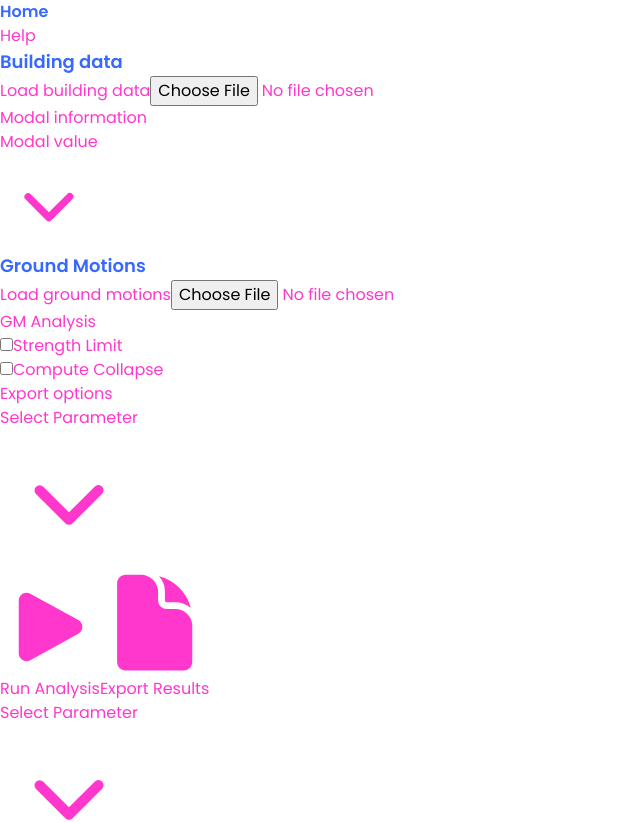
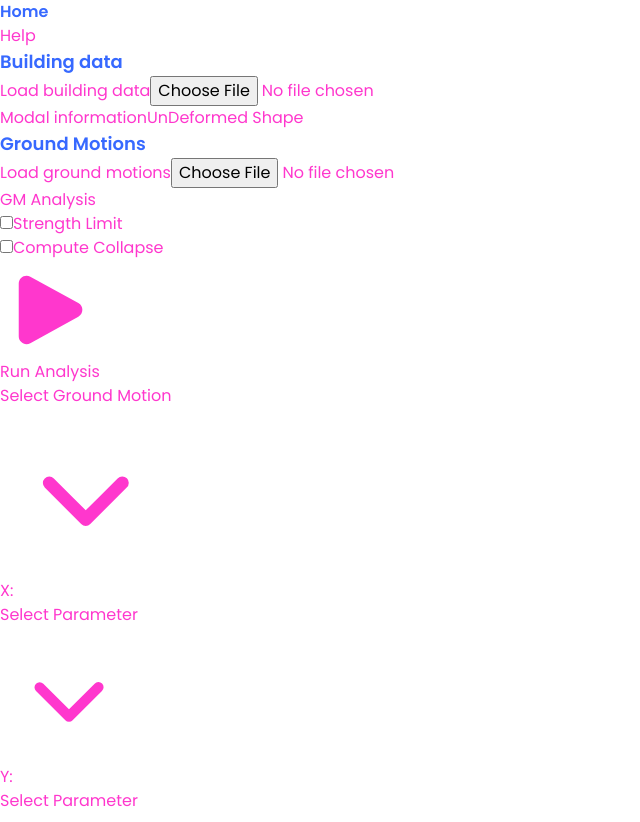
Before and after one commit to AndroBuddy/seismic-demolisher, a Vue app: page / in a window 1280 px wide. Shown: the part 1280-2102 px from the top of the page, without its empty margins (0-640 px from the left). Built offline with nearby package versions, Linux system fonts and the light colour scheme.

Commit message:
Update interaction elements
Signed-off-by: AndroBuddy <anirudhchimpidi8@gmail.com>

```diff
--- a/package.json
+++ b/package.json
@@ -12,6 +12,7 @@
     "@headlessui/vue": "^1.7.12",
     "@heroicons/vue": "^2.0.17",
     "animejs": "^3.2.1",
+    "pinia": "^2.1.4",
     "vue": "^3.2.47",
     "vue-router": "^4.1.6",
     "wrangler": "^2.14.0"
--- a/src/App.vue
+++ b/src/App.vue
@@ -1,25 +1,52 @@
 <script setup>
 import NavBar from "./components/NavBar.vue";
-
 import anime from "animejs/lib/anime.es.js";
 
 document.title = "MDOF Buildings Analyser";
 
 let drawerBool = true;
+
+function calcWidth() {
+	if (window.innerWidth < 640) {
+		return "100%";
+	} else if (window.innerWidth < 768) {
+		return "80%";
+	} else if (window.innerWidth < 1024) {
+		return "60%";
+	} else {
+		return "40%";
+	}
+}
+
 const slideInOut = () => {
 	drawerBool = !drawerBool;
 
 	if (drawerBool) {
-    anime({
+		let t = anime.timeline({
 			targets: "#inputBar",
-      translateX: ["-100%", 0],
-      easing: "easeOutExpo",
+			width: [0, calcWidth()],
+			easing: "easeInOutExpo",
+			duration: 1000
 		});
+		t.add({
+			targets: "#navbody",
+			opacity: [0, 1],
+			duration: 1000,
+			easing: "easeInOutExpo",
+		}, 100);
 	} else {
 		anime({
 			targets: "#inputBar",
-      translateX: [0, "-100%"],
-      easing: "easeOutExpo",
+			width: [calcWidth(), 0],
+			easing: "easeInOutExpo",
+			duration: 1000
+		});
+
+		anime({
+			targets: "#navbody",
+			opacity: [1, 0],
+			duration: 1000,
+			easing: "easeInOutExpo",
 		});
 	}
 };
@@ -32,4 +59,5 @@ const slideInOut = () => {
 	</div>
 </template>
 
-<style scoped></style>
+<style scoped>
+</style>
--- a/src/pages/Home.vue
+++ b/src/pages/Home.vue
@@ -12,6 +12,7 @@ const storyGraph = [{ name: "Story 1" }, { name: "Story 2" }];
 
 let modalVal = "Modal value";
 let exportParam = "Select Parameter";
+let gmAnalysisParam = "Select Ground Motion";
 let storySelector = "All Stories";
 
 let buildingData, groundMotions;
@@ -21,7 +22,7 @@ const compileData = () => {
 	console.log(groundMotions);
 };
 
-const csvInput = (e) => {
+const csvInput = (/** @type {{ target: { files: any; id: any; }; dataTransfer: { files: any; }; }} */ e) => {
 	const csvData = e.target.files || e.dataTransfer.files;
 	if (!csvData) return;
 
@@ -30,7 +31,7 @@ const csvInput = (e) => {
 	console.log(buildingData);
 };
 
-const getData = (file, x) => {
+const getData = (/** @type {any} */ file, /** @type {string} */ x) => {
 	fileReader(file).then((content) => {
 		if (x == "buildingInfo") buildingData = content;
 		else groundMotions = content;
@@ -38,11 +39,11 @@ const getData = (file, x) => {
 	});
 };
 
-const fileReader = (file) => {
+const fileReader = (/** @type {Blob} */ file) => {
 	const reader = new FileReader();
 
 	return new Promise((resolve) => {
-    reader.onload = (e) => resolve(e.target.result);
+		reader.onload = (e) => resolve(e.target?.result);
 		reader.readAsText(file);
 	});
 };
@@ -50,135 +51,76 @@ const fileReader = (file) => {
 
 <template>
 	<div class="wrapper sm:flex gap-8 2xl:px-7 2xl:py-8 bg-[#ECFFFF] h-screen">
-    <div
-      id="inputBar"
-      class="absolute z-10 2xl:static overflow-y-auto h-[calc(100vh-65px)] sm:h-[calc(100vh-73px)] w-full sm:w-auto"
-    >
-      <section
-        class="bg-[#ECFFFF] border-[#EBEBEB] border-r-[1px] 2xl:border-0 p-6 2xl:p-0 flex flex-col gap-8"
-      >
-        <div class="flex flex-col gap-4">
+		<div id="inputBar"
+			class="absolute z-10 2xl:static overflow-y-auto h-[calc(100vh-65px)] sm:h-[calc(100vh-73px)] w-full sm:w-[80%] md:w-[60%] lg:w-[40%] overflow-clip">
+			<section id="navbody" class="bg-[#ECFFFF] border-[#EBEBEB] border-r-[1px] 2xl:border-0 p-6 2xl:p-0 flex flex-col gap-8 h-full">
+				<div class="flex flex-col gap-4 shrink-0">
 					<h1>Building data</h1>
-          <div
-            class="grid grid-rows-2 bg-white rounded-2xl border-[#EBEBEB] border-[1px] px-4 divide-dashed divide-y"
-          >
+					<div class="grid grid-rows-2 bg-white rounded-2xl border-[#EBEBEB] border-[1px] px-4 divide-dashed divide-y">
 						<div class="py-4 grid 2xl:grid-cols-2 items-center gap-4 sm:gap-6">
 							<span>Load building data</span>
-              <input
-                id="buildingInfo"
-                type="file"
-                @change="csvInput"
-                class="w-64 text-sm file:mr-4 file:py-2 file:px-4 file:rounded-full file:border-0 file:text-sm file:font-semibold file:bg-[#ECFFFF] file:text-[#3769FF] hover:file:bg-violet-100"
-              />
+							<input id="buildingInfo" type="file" @change="csvInput"
+								class="w-64 text-sm file:mr-4 file:py-2 file:px-4 file:rounded-full file:border-0 file:text-sm file:font-semibold file:bg-[#ECFFFF] file:text-gray-400 hover:file:bg-gray-100" />
 						</div>
 						<div class="py-4 grid 2xl:grid-cols-2 items-center gap-4 sm:gap-6">
 							<span>Modal information</span>
-              <DropDown :modal-val="modalVal" :item-graph="menuGraph" />
+							<span class="text-sm">UnDeformed Shape</span>
 						</div>
 					</div>
 				</div>
-        <div class="flex flex-col gap-4">
+
+				<div class="flex flex-col gap-4 shrink-0">
 					<h1>Ground Motions</h1>
-          <div
-            class="grid grid-rows-2 bg-white rounded-2xl border-[#EBEBEB] border-[1px] px-4 divide-dashed divide-y"
-          >
+					<div class="grid grid-rows-2 bg-white rounded-2xl border-[#EBEBEB] border-[1px] px-4 divide-dashed divide-y">
 						<div class="py-4 grid 2xl:grid-cols-2 items-center gap-4 sm:gap-6">
 							<span>Load ground motions</span>
-              <input
-                id="groundMotions"
-                type="file"
-                @change="csvInput"
-                class="w-64 text-sm file:mr-4 file:py-2 file:px-4 file:rounded-full file:border-0 file:text-sm file:font-semibold file:bg-[#ECFFFF] file:text-[#3769FF] hover:file:bg-violet-100"
-              />
+							<input id="groundMotions" type="file" @change="csvInput"
+								class="w-64 text-sm file:mr-4 file:py-2 file:px-4 file:rounded-full file:border-0 file:text-sm file:font-semibold file:bg-[#ECFFFF] file:text-gray-400 hover:file:bg-gray-100" />
 						</div>
 
 						<div class="py-4 grid 2xl:grid-cols-2 items-center gap-4 sm:gap-6">
 							<span>GM Analysis</span>
 							<div class="flex flex-col gap-3">
 								<div v-for="option in gmAnalysis" class="flex items-center">
-                  <input
-                    :id="option.id"
-                    :name="option.id"
-                    type="checkbox"
-                    class="h-4 w-4 rounded border-gray-300 text-[#3769FF] focus:ring-[#3769FF]"
-                  />
+									<input :id="option.id" :name="option.id" type="checkbox"
+										class="h-4 w-4 rounded border-gray-300 text-gray-400 focus:ring-[#3769FF]" />
 									<label :for="option.id" class="ml-2 block text-sm">{{
 										option.name
 									}}</label>
 								</div>
 							</div>
 						</div>
-
-            <div class="py-4 grid 2xl:grid-cols-2 items-center gap-4 sm:gap-6">
-              <span>Export options</span>
-              <DropDown :modal-val="exportParam" :item-graph="exportGraph" />
 					</div>
 				</div>
-        </div>
+
 				<div class="flex flex-col gap-4">
-          <button
-            type="submit"
-            @click="compileData"
-            class="group relative flex w-full justify-center rounded-md bg-[#3769FF] px-3 py-2 text-sm font-semibold text-white hover:bg-[#698EFF] focus-visible:outline focus-visible:outline-2 focus-visible:outline-offset-2 focus-visible:outline-[#3769FF]"
-          >
+					<button type="submit" @click="compileData"
+						class="group relative flex w-full justify-center rounded-md bg-[#3769FF] px-3 py-2 text-sm font-semibold text-white hover:bg-[#698EFF] focus-visible:outline focus-visible:outline-2 focus-visible:outline-offset-2 focus-visible:outline-[#3769FF]">
 						<span class="absolute inset-y-0 left-0 flex items-center pl-3">
-              <PlayIcon
-                class="h-5 w-5 text-white group-hover:text-white/80"
-                aria-hidden="true"
-              />
+							<PlayIcon class="h-5 w-5 text-white group-hover:text-white/80" aria-hidden="true" />
 						</span>
 						Run Analysis
-          </button>
-
-          <button
-            type="submit"
-            class="group relative flex w-full justify-center rounded-md bg-white px-3 py-2 text-sm font-semibold text-black focus-visible:outline focus-visible:outline-2 focus-visible:outline-offset-2 focus-visible:outline-[#3769FF] mb-10"
-          >
-            <span class="absolute inset-y-0 left-0 flex items-center pl-3">
-              <DocumentIcon
-                class="h-5 w-5 group-hover:text-black/60"
-                aria-hidden="true"
-              />
-            </span>
-            Export Results
 					</button>
 				</div>
 			</section>
 		</div>
 
 		<div
-      class="absolute sm:static overflow-y-auto h-[calc(100vh-65px)] sm:h-[calc(100vh-137px)] flex-grow w-full sm:w-auto"
-    >
-      <section
-        class="bg-white flex flex-col sm:flex-row h-full gap-4 rounded-2xl m-6 2xl:m-0 p-4"
-      >
-        <div
-          class="bg-[#ECFFFF] sm:w-[40%] h-[40vh] sm:h-full rounded-xl"
-        ></div>
-        <div
-          class="flex-grow flex flex-col gap-8 justify-between h-[60%] sm:h-full"
-        >
+			class="absolute sm:static overflow-y-auto h-[calc(100vh-65px)] sm:h-[calc(100vh-137px)] flex-grow w-full sm:w-auto">
+			<section class="bg-white flex flex-col sm:flex-row h-full gap-4 rounded-2xl m-6 2xl:m-0 p-4">
+				<div class="flex-grow flex flex-col gap-8 justify-between h-[60%] sm:h-full">
 					<section class="flex flex-col gap-6">
 						<div class="grid sm:grid-cols-2 gap-6">
-              <DropDown :modal-val="exportParam" :item-graph="exportGraph" />
-              <DropDown :modal-val="storySelector" :item-graph="storyGraph" />
+							<DropDown :modal-val="gmAnalysisParam" :item-graph="exportGraph" />
 						</div>
 
 						<div class="grid sm:grid-cols-2 gap-6">
-              <span class="flex items-center gap-6 sm:justify-between"
-                >X:
-                <DropDown
-                  class="w-full"
-                  :modal-val="exportParam"
-                  :item-graph="exportGraph"
-              /></span>
-              <span class="flex items-center gap-6 sm:justify-between"
-                >Y:
-                <DropDown
-                  class="w-full"
-                  :modal-val="exportParam"
-                  :item-graph="exportGraph"
-              /></span>
+							<span class="flex items-center gap-6 sm:justify-between">X:
+								<DropDown class="w-full" :modal-val="exportParam" :item-graph="exportGraph" />
+							</span>
+							<span class="flex items-center gap-6 sm:justify-between">Y:
+								<DropDown class="w-full" :modal-val="exportParam" :item-graph="exportGraph" />
+							</span>
 						</div>
 					</section>
 
@@ -189,4 +131,5 @@ const fileReader = (file) => {
 	</div>
 </template>
 
-<style scoped></style>
+<style scoped>
+</style>
```
Also changed, not shown: 1 other file (tests, documents, lock files or other folders). Lines whose indentation alone changed are shown as unchanged.
